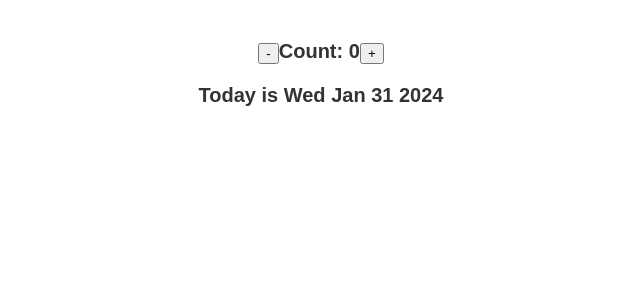
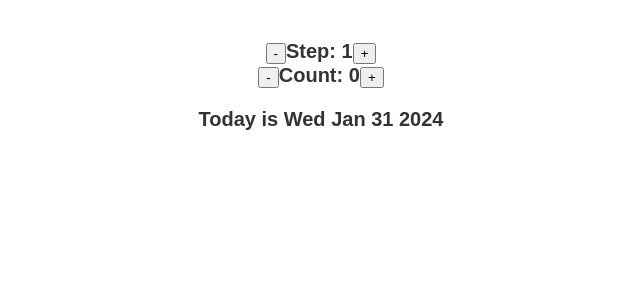
Before and after one commit to Soulbolt/date-counter, a React (Create React App) app: page / in a window 1280 px wide. Shown: the top 300 px of the page, without its empty margins (319-959 px from the left). Built offline with nearby package versions, Linux system fonts and the light colour scheme.

Commit message:
Add step increase and decrease buttons with its respective label..

```diff
--- a/src/App.js
+++ b/src/App.js
@@ -10,6 +10,8 @@ export default function App() {
 
 function Counter() {
   const [count, setCount] = useState(0);
+  const [step, setStep] = useState(1);
+
   const date = new Date("January 31, 2024");
   date.setDate(date.getDate() + count);
 
@@ -22,6 +24,18 @@ function Counter() {
   }
   return (
     <>
+      <div>
+        <div>
+          <button className="button" onClick={() => setStep((s) => s - 1)}>
+            -
+          </button>
+          <span>Step: {step}</span>
+
+          <button className="button" onClick={() => setStep((s) => s + 1)}>
+            +
+          </button>
+        </div>
+      </div>
       <div>
         <div>
           <button className="button" onClick={decreaseCount}>
```
